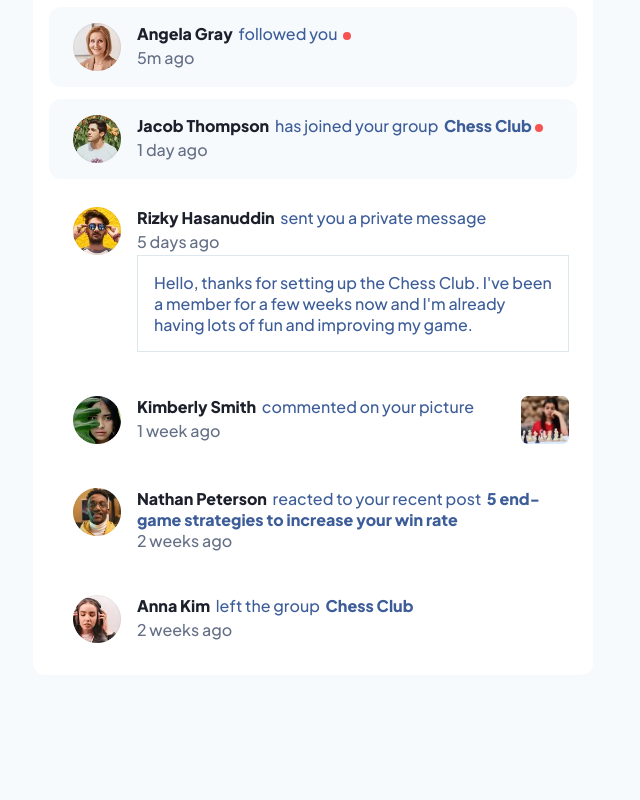
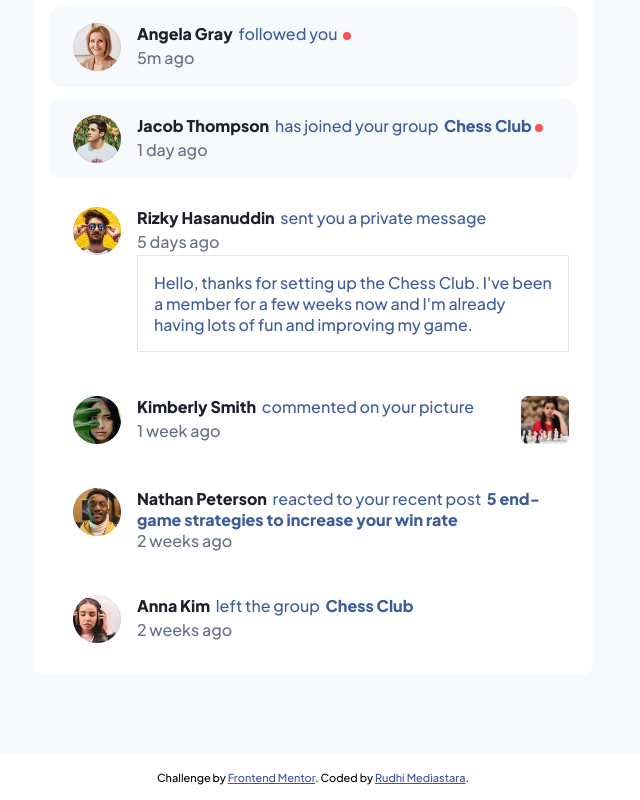
Before and after one commit to rudimediaz/fem-notification-page, a Svelte app: page / in a window 1280 px wide. Shown: the part 162-962 px from the top of the page, without its empty margins (327-967 px from the left). Before the commit the page ends 837 px from the top, so only its background shows below. Built offline with nearby package versions, Linux system fonts and the light colour scheme.

Commit message:
feat: added footer and attribution

```diff
--- a/index.html
+++ b/index.html
@@ -23,9 +23,28 @@
       rel="stylesheet"
     />
     <title>Frontend Mentor | Notifications page</title>
+    <style>
+      .attribution {
+        font-size: 11px;
+        text-align: center;
+      }
+      .attribution a {
+        color: hsl(228, 45%, 44%);
+      }
+    </style>
   </head>
   <body>
     <div id="app"></div>
     <script type="module" src="/src/main.js"></script>
+    <footer>
+      <div class="attribution">
+        Challenge by
+        <a
+          href="https://www.frontendmentor.io?ref=challenge"
+          target="_blank"
+          >Frontend Mentor</a
+        >. Coded by <a href="#">Rudhi Mediastara</a>.
+      </div>
+    </footer>
   </body>
 </html>
--- a/src/app.css
+++ b/src/app.css
@@ -47,3 +47,9 @@ body {
   font-family: "Plus Jakarta Sans", sans-serif;
   background-color: var(--clr-n-1);
 }
+
+footer {
+  margin-block-start: 5rem;
+  padding-block: 1rem;
+  background-color: #fff;
+}
```
